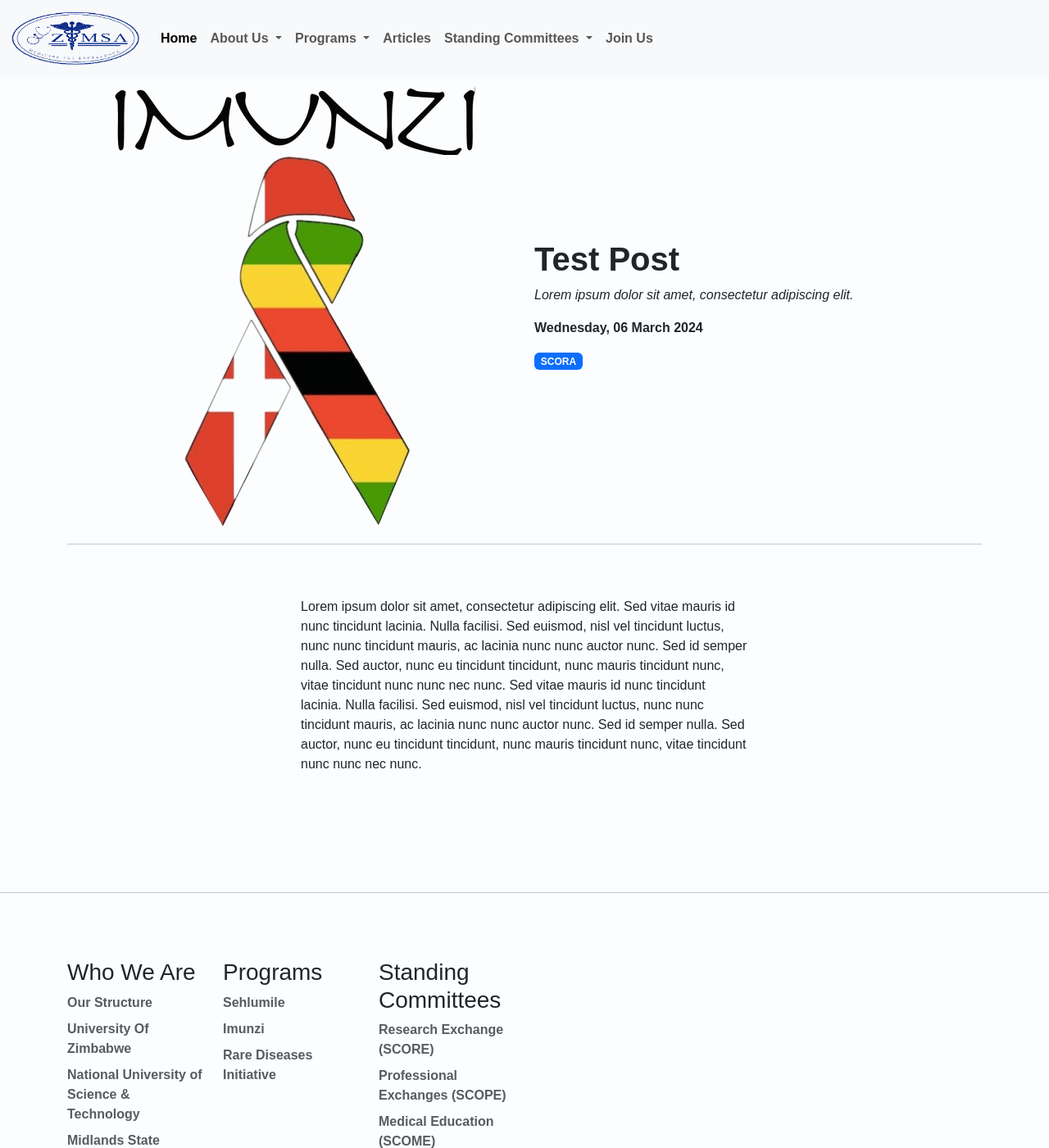
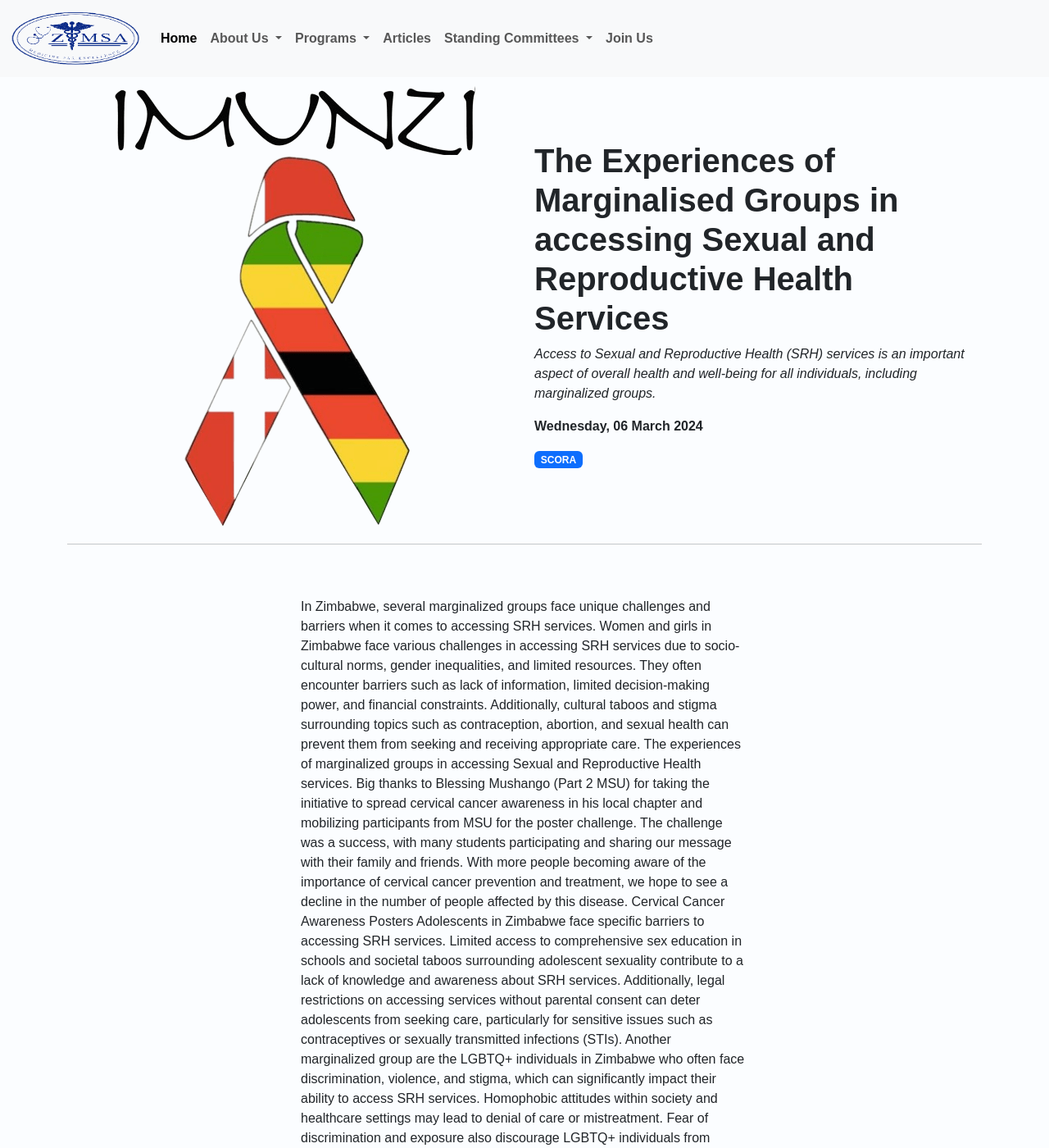
Before and after one commit to tanakamawere/Zimsa-Website, a Jekyll site: the page built from _posts/2024-03-06-scora-january newsletter.md, in a window 1280 px wide and 1400 px high. Shown: the whole window at 82% size. Built offline with Jekyll 4.4.1, drawn with Linux system fonts in a browser that asks for light colours; nearby versions of some CDN libraries; comment, search, counter and statistics services are not loaded; some of the changed text lies outside the part shown.

Commit message:
Updated Scora January Newsletter

```diff
--- a/_posts/2024-03-06-scora-january newsletter.md
+++ b/_posts/2024-03-06-scora-january newsletter.md
@@ -1,16 +1,69 @@
 ---
-title: Test Post
+title: The Experiences of Marginalised Groups in accessing Sexual and Reproductive
+  Health Services
 date: 2024-03-06 19:00:00 Z
 categories:
 - Scora
 tags:
 - Test
 - Example
+summary: "Access to Sexual and Reproductive Health (SRH) services is an important
+  aspect of overall\nhealth and well-being for all individuals, including marginalized
+  groups. "
+image: "/assets/img/logos/imunzi.png"
+standing-committee:
+- SCORA
+author: Michel van der Heiden
 layout: post-layout
-summary: Lorem ipsum dolor sit amet, consectetur adipiscing elit.
-image: "/assets/img/logos/imunzi.png"
-standing-committee: SCORA
-author: Someone you love
 ---
 
-Lorem ipsum dolor sit amet, consectetur adipiscing elit. Sed vitae mauris id nunc tincidunt lacinia. Nulla facilisi. Sed euismod, nisl vel tincidunt luctus, nunc nunc tincidunt mauris, ac lacinia nunc nunc auctor nunc. Sed id semper nulla. Sed auctor, nunc eu tincidunt tincidunt, nunc mauris tincidunt nunc, vitae tincidunt nunc nunc nec nunc. Sed vitae mauris id nunc tincidunt lacinia. Nulla facilisi. Sed euismod, nisl vel tincidunt luctus, nunc nunc tincidunt mauris, ac lacinia nunc nunc auctor nunc. Sed id semper nulla. Sed auctor, nunc eu tincidunt tincidunt, nunc mauris tincidunt nunc, vitae tincidunt nunc nunc nec nunc.
+In Zimbabwe, several
+marginalized groups face unique challenges and barriers when it comes to accessing SRH
+services. Women and girls in Zimbabwe face various challenges in accessing SRH services due
+to socio-cultural norms, gender inequalities, and limited resources. They often encounter
+barriers such as lack of information, limited decision-making power, and financial constraints.
+Additionally, cultural taboos and stigma surrounding topics such as contraception, abortion,
+and sexual health can prevent them from seeking and receiving appropriate care.
+The experiences of marginalized groups in
+accessing Sexual and Reproductive Health services.
+Big thanks to Blessing Mushango (Part 2 MSU) for taking the initiative to spread
+cervical cancer awareness in his local chapter and mobilizing participants from MSU
+for the poster challenge. The challenge was a success, with many students
+participating and sharing our message with their family and friends. With more
+people becoming aware of the importance of cervical cancer prevention and
+treatment, we hope to see a decline in the number of people affected by this
+disease.
+Cervical Cancer Awareness Posters
+Adolescents in Zimbabwe face specific barriers to accessing SRH services. Limited access to comprehensive
+sex education in schools and societal taboos surrounding adolescent sexuality contribute to a lack of
+knowledge and awareness about SRH services. Additionally, legal restrictions on accessing services without
+parental consent can deter adolescents from seeking care, particularly for sensitive issues such as
+contraceptives or sexually transmitted infections (STIs). Another marginalized group are the LGBTQ+
+individuals in Zimbabwe who often face discrimination, violence, and stigma, which can significantly impact
+their ability to access SRH services. Homophobic attitudes within society and healthcare settings may lead
+to denial of care or mistreatment. Fear of discrimination and exposure also discourage LGBTQ+ individuals
+from seeking SRH services, including HIV testing, counseling, and treatment.
+People living with HIV/AIDS may face discrimination and stigma, which can hinder their access to SRH
+services. Fear of disclosure and subsequent discrimination can prevent individuals from seeking HIV testing,
+treatment, and counseling. Additionally, limited availability of specialized services and medications can pose
+challenges for individuals in remote or underserved areas. Moreover, access to SRH services in rural and
+remote areas of Zimbabwe is often limited. These areas face challenges such as long distances to healthcare
+facilities, inadequate infrastructure, and shortages of healthcare professionals and supplies. Limited
+transportation options and financial constraints may further hinder marginalized groups from accessing
+necessary SRH services.
+To address these challenges and improve access to SRH services for marginalized groups, several strategies
+can be implemented. Implementing comprehensive sex education programs in schools to provide accurate
+information about SRH, contraceptives, and STIs, promoting healthy relationships, and empowering young
+people to make informed decisions. Conducting targeted outreach campaigns to raise awareness about SRH
+services, debunking myths and reducing stigma. Engaging community leaders, civil society organizations, and
+local influencers to promote inclusivity and acceptance of marginalized groups. Providing specialized training
+to healthcare providers on providing non-discriminatory, and culturally sensitive care. This training should
+focus on addressing biases, improving communication skills, and creating safe spaces for all individuals
+seeking SRH services. Increasing the availability and accessibility of SRH services in rural and remote areas
+through mobile clinics, outreach programs, and telemedicine initiatives. Strengthening the supply chain
+management to ensure a consistent stock of essential medications and supplies. Advocating for legal
+reforms that protect the rights of marginalized groups. Efforts to address these challenges require
+collaboration between the government, civil society organizations, healthcare providers, and community
+members. By prioritizing inclusivity, awareness, and targeted interventions, Zimbabwe can work towards
+ensuring that marginalized groups have equal access to SRH services, promoting their overall health and
+well-being.
```
